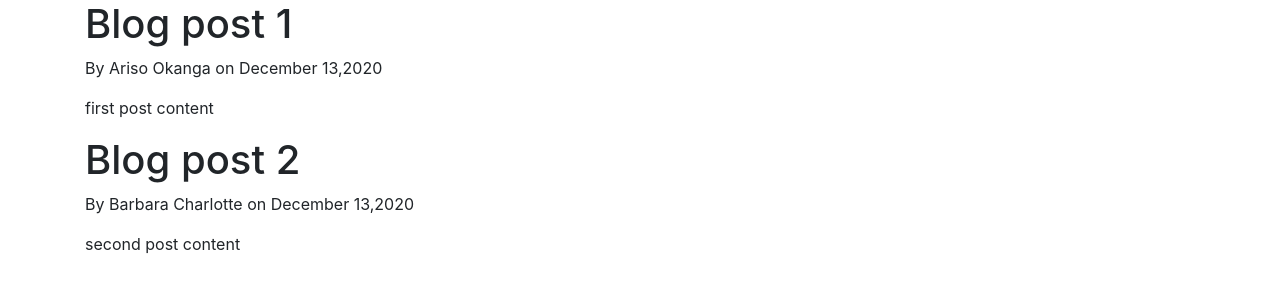
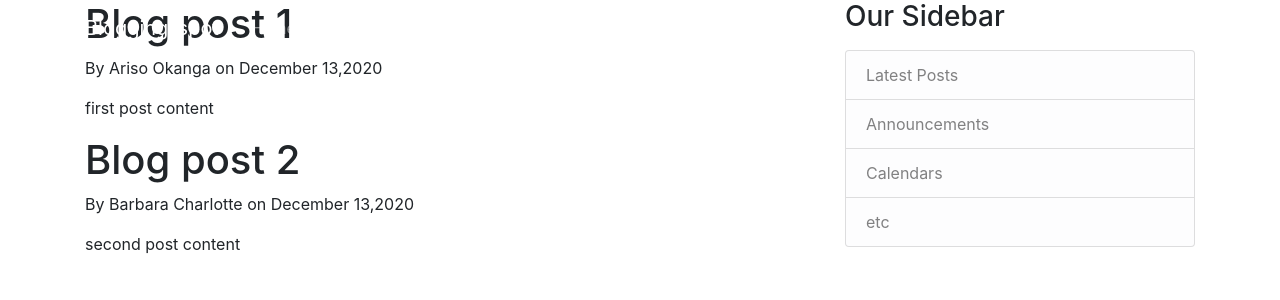
Before and after one commit to Arisodee/Blogging-Spot, a Flask app: page / in a window 1280 px wide. Shown: the top 300 px of the page. Run offline with Flask 2, Linux system fonts and the light colour scheme; some libraries are stand-ins or nearby versions.

Commit message:
Add navbar

```diff
--- a/app/templates/base.html
+++ b/app/templates/base.html
@@ -9,18 +9,59 @@
     <!-- Bootstrap CSS -->
     <link rel="stylesheet" href="https://stackpath.bootstrapcdn.com/bootstrap/4.3.1/css/bootstrap.min.css"
         integrity="sha384-ggOyR0iXCbMQv3Xipma34MD+dH/1fQ784/j6cY/iJTQUOhcWr7x9JvoRxT2MZw1T" crossorigin="anonymous">
+    <link rel="stylesheet" type="text/css" href="{{url_for('static',filename='css/main.css')}}">
+
     {% if title %}
     <title>Blogging Spot - {{title}}</title>
     {% else %}
     <title>Blogging spot</title>
     {% endif %}
-    <link rel="stylesheet" href="#">
+
 </head>
 
 <body>
-    <div class="container">
-        {% block content %}{% endblock %}
-    </div>
+    <header class="site-header">
+        <nav class="navbar navbar-expand-md navbar-dark bg-steel fixed-top">
+            <div class="container">
+                <a class="navbar-brand mr-4" href="/">Blogging-spot</a>
+                <button class="navbar-toggler" type="button" data-toggle="collapse" data-target="#navbarToggle"
+                    aria-controls="navbarToggle" aria-expanded="false" aria-label="Toggle navigation">
+                    <span class="navbar-toggler-icon"></span>
+                </button>
+                <div class="collapse navbar-collapse" id="navbarToggle">
+                    <div class="navbar-nav mr-auto">
+                        <a class="nav-item nav-link" href="/">Home</a>
+                        <a class="nav-item nav-link" href="/about">About</a>
+                    </div>
+                    <!-- Navbar Right Side -->
+                    <div class="navbar-nav">
+                        <a class="nav-item nav-link" href="/login">Login</a>
+                        <a class="nav-item nav-link" href="/register">Register</a>
+                    </div>
+                </div>
+            </div>
+        </nav>
+    </header>
+    <main role="main" class="container">
+        <div class="row">
+            <div class="col-md-8">
+            {% block content %}{% endblock %}
+            </div>
+            <div class="col-md-4">
+                <div class="content-section">
+                    <h3>Our Sidebar</h3>
+                    <p>
+                        <ul class="list-group">
+                            <li class="list-group-item list-group-item-light">Latest Posts</li>
+                            <li class="list-group-item list-group-item-light">Announcements</li>
+                            <li class="list-group-item list-group-item-light">Calendars</li>
+                            <li class="list-group-item list-group-item-light">etc</li>
+                        </ul>
+                    </p>
+                </div>
+            </div>
+        </div>
+    </main>
     <script src="https://code.jquery.com/jquery-3.3.1.slim.min.js" integrity="sha384-q8i/X+965DzO0rT7abK41JStQIAqVgRVzpbzo5smXKp4YfRvH+8abtTE1Pi6jizo" crossorigin="anonymous"></script>
     <script src="https://cdnjs.cloudflare.com/ajax/libs/popper.js/1.14.7/umd/popper.min.js" integrity="sha384-UO2eT0CpHqdSJQ6hJty5KVphtPhzWj9WO1clHTMGa3JDZwrnQq4sF86dIHNDz0W1" crossorigin="anonymous"></script>
     <script src="https://stackpath.bootstrapcdn.com/bootstrap/4.3.1/js/bootstrap.min.js" integrity="sha384-JjSmVgyd0p3pXB1rRibZUAYoIIy6OrQ6VrjIEaFf/nJGzIxFDsf4x0xIM+B07jRM" crossorigin="anonymous"></script>
```
